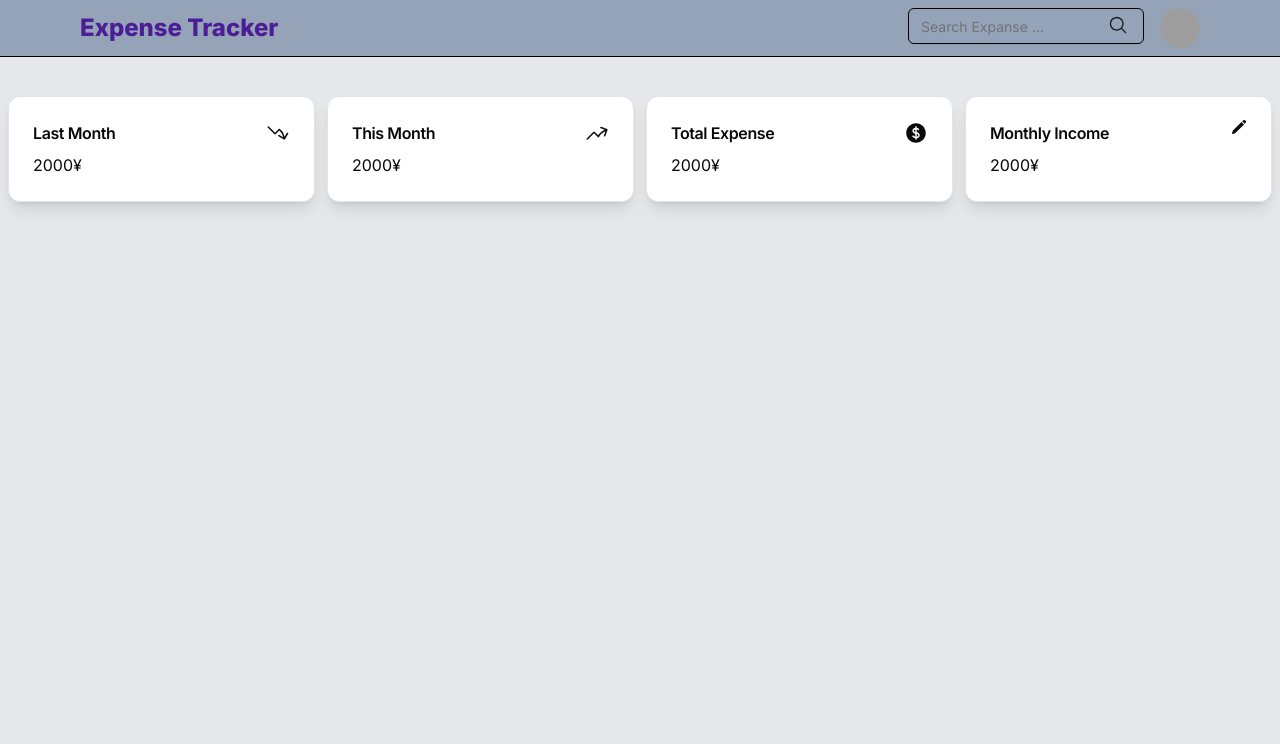
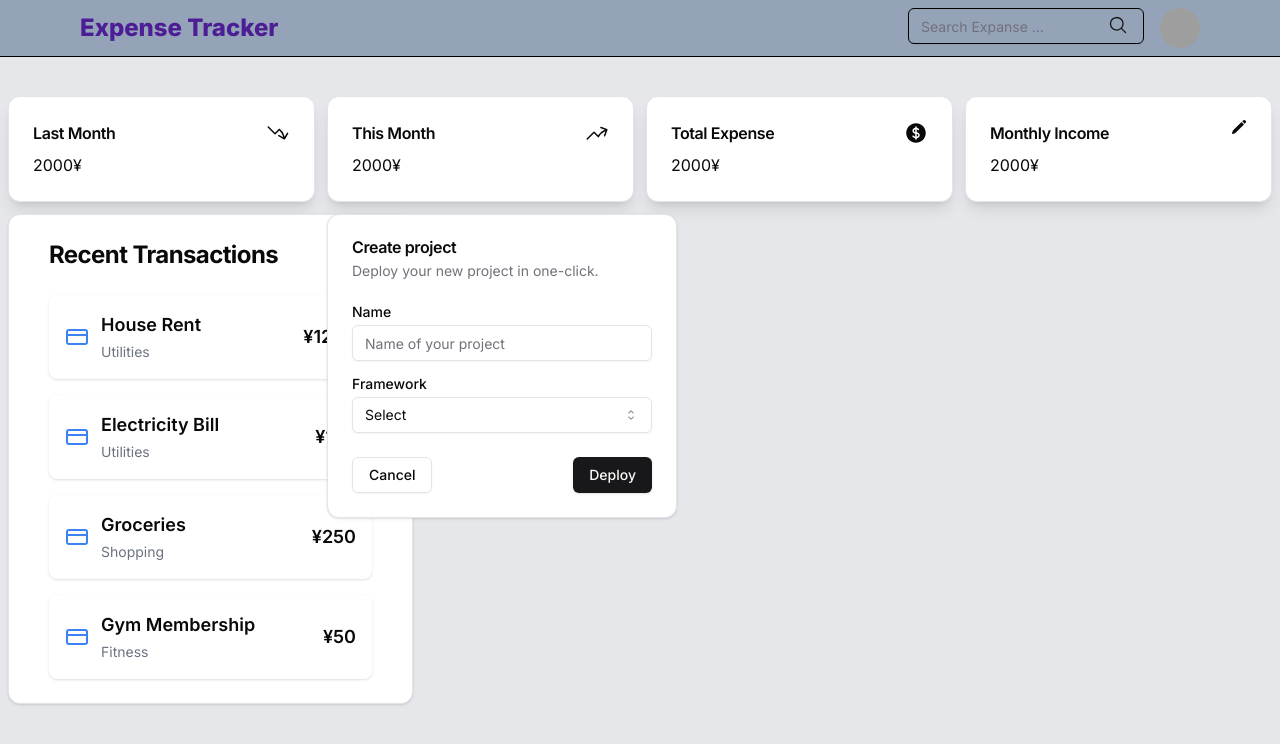
Before and after one commit to YeYint009/Expense-tracker, a Next.js app: page / in a window 1280 px wide. Shown: the top 744 px of the page. Built offline with nearby package versions, Linux system fonts and the light colour scheme; grey boxes are pictures that could not be loaded.

Commit message:
adding NewExpense

```diff
--- a/src/app/page/dashboard/Dashboard.tsx
+++ b/src/app/page/dashboard/Dashboard.tsx
@@ -5,6 +5,7 @@ import Monthly from "./components/Monthly";
 import NewExpense from './components/NewExpense';
 import ThisMonth from "./components/ThisMonth";
 import TotalExpense from "./components/TotalExpense";
+import RecentTransaction from "../recent_trasaction/RecentTransaction";
 
 const Dashboard = () => {
   return (
@@ -16,6 +17,8 @@ const Dashboard = () => {
         <ThisMonth/>
         <TotalExpense/>
         <Monthly/>
+        <RecentTransaction/>
+        <NewExpense/>
         </div>
       </div>
     </div>
--- a/src/app/page/dashboard/components/Monthly.tsx
+++ b/src/app/page/dashboard/components/Monthly.tsx
@@ -29,32 +29,22 @@ const Monthly = () => {
               <PencilIcon className="w-4 h-4" />
             </Button>
           </DialogTrigger>
-          <DialogContent className="sm:max-w-[425px]">
+          <DialogContent className="sm:max-w-[425px] bg-white">
             <DialogHeader>
-              <DialogTitle>Edit profile</DialogTitle>
+              <DialogTitle className="text-black font-bold text-2xl">Monthly Income</DialogTitle>
               <DialogDescription>
-                Make changes to your profile here. Click save when you're done.
+                Add Monthly Income
               </DialogDescription>
             </DialogHeader>
             <div className="grid gap-4 py-4">
               <div className="grid grid-cols-4 items-center gap-4">
-                <Label htmlFor="name" className="text-right">
+                <Label htmlFor="name" className="text-right font-bold text-black">
                   Name
                 </Label>
                 <Input
-                  id="name"
-                  defaultValue="Pedro Duarte"
-                  className="col-span-3"
-                />
-              </div>
-              <div className="grid grid-cols-4 items-center gap-4">
-                <Label htmlFor="username" className="text-right">
-                  Username
-                </Label>
-                <Input
-                  id="username"
-                  defaultValue="@peduarte"
-                  className="col-span-3"
+                  id="Yen"
+                  defaultValue="2000 ¥"
+                  className="col-span-3 w-auto border-black text-black"
                 />
               </div>
             </div>
--- a/src/app/page/dashboard/components/NewExpense.tsx
+++ b/src/app/page/dashboard/components/NewExpense.tsx
@@ -1,13 +1,62 @@
-import { Card, CardContent, CardHeader, CardTitle } from "@/components/ui/card";
-import { CurrencyDollarIcon } from "@heroicons/react/24/solid";
+import { Button } from "@/components/ui/button"
+import {
+  Card,
+  CardContent,
+  CardDescription,
+  CardFooter,
+  CardHeader,
+  CardTitle,
+} from "@/components/ui/card"
+import { Input } from "@/components/ui/input"
+import { Label } from "@/components/ui/label"
+import {
+  Select,
+  SelectContent,
+  SelectItem,
+  SelectTrigger,
+  SelectValue,
+} from "@/components/ui/select"
 import React from "react";
 
 const NewExpense = () => {
   return (
-      <div>
-        Add New Expense
-      </div>
-  )
+    <div>
+      <Card className="w-[350px]">
+      <CardHeader>
+        <CardTitle>Create project</CardTitle>
+        <CardDescription>Deploy your new project in one-click.</CardDescription>
+      </CardHeader>
+      <CardContent>
+        <form>
+          <div className="grid w-full items-center gap-4">
+            <div className="flex flex-col space-y-1.5">
+              <Label htmlFor="name">Name</Label>
+              <Input id="name" placeholder="Name of your project" />
+            </div>
+            <div className="flex flex-col space-y-1.5">
+              <Label htmlFor="framework">Framework</Label>
+              <Select>
+                <SelectTrigger id="framework">
+                  <SelectValue placeholder="Select" />
+                </SelectTrigger>
+                <SelectContent position="popper">
+                  <SelectItem value="next">Next.js</SelectItem>
+                  <SelectItem value="sveltekit">SvelteKit</SelectItem>
+                  <SelectItem value="astro">Astro</SelectItem>
+                  <SelectItem value="nuxt">Nuxt.js</SelectItem>
+                </SelectContent>
+              </Select>
+            </div>
+          </div>
+        </form>
+      </CardContent>
+      <CardFooter className="flex justify-between">
+        <Button variant="outline">Cancel</Button>
+        <Button>Deploy</Button>
+      </CardFooter>
+    </Card>
+    </div>
+  );
 };
 
 export default NewExpense;
--- /dev/null
+++ b/src/app/page/recent_trasaction/RecentTransaction.tsx
@@ -0,0 +1,56 @@
+import {
+  Card,
+  CardContent,
+  CardDescription,
+  CardFooter,
+  CardHeader,
+  CardTitle,
+} from "@/components/ui/card";
+import { CreditCard } from "lucide-react";
+import React from "react";
+
+const transactions = [
+  { id: 1, title: "House Rent", category: "Utilities", amount: "¥1200" },
+  { id: 2, title: "Electricity Bill", category: "Utilities", amount: "¥150" },
+  { id: 3, title: "Groceries", category: "Shopping", amount: "¥250" },
+  { id: 4, title: "Gym Membership", category: "Fitness", amount: "¥50" },
+];
+
+const RecentTransaction = () => {
+  return (
+    <div className="grid grid-cols-1 gap-8">
+      <Card className="w-[405px] mx-auto px-4">
+        <CardHeader>
+          <CardTitle className="text-2xl font-bold whitespace-nowrap">
+            Recent Transactions
+          </CardTitle>
+        </CardHeader>
+        <CardContent>
+          <ul className="space-y-4">
+            {transactions.map((transaction) => (
+              <li
+                key={transaction.id}
+                className="flex items-center justify-between bg-white p-4 rounded-lg shadow"
+              >
+                <div className="flex items-center">
+                  <CreditCard className="h-6 w-6 text-blue-500 mr-3" />
+                  <div>
+                    <span className="block text-lg font-semibold">
+                      {transaction.title}
+                    </span>
+                    <span className="text-sm text-gray-500">
+                      {transaction.category}
+                    </span>
+                  </div>
+                </div>
+                <span className="text-lg font-semibold">{transaction.amount}</span>
+              </li>
+            ))}
+          </ul>
+        </CardContent>
+      </Card>
+    </div>
+  );
+};
+
+export default RecentTransaction;
```
